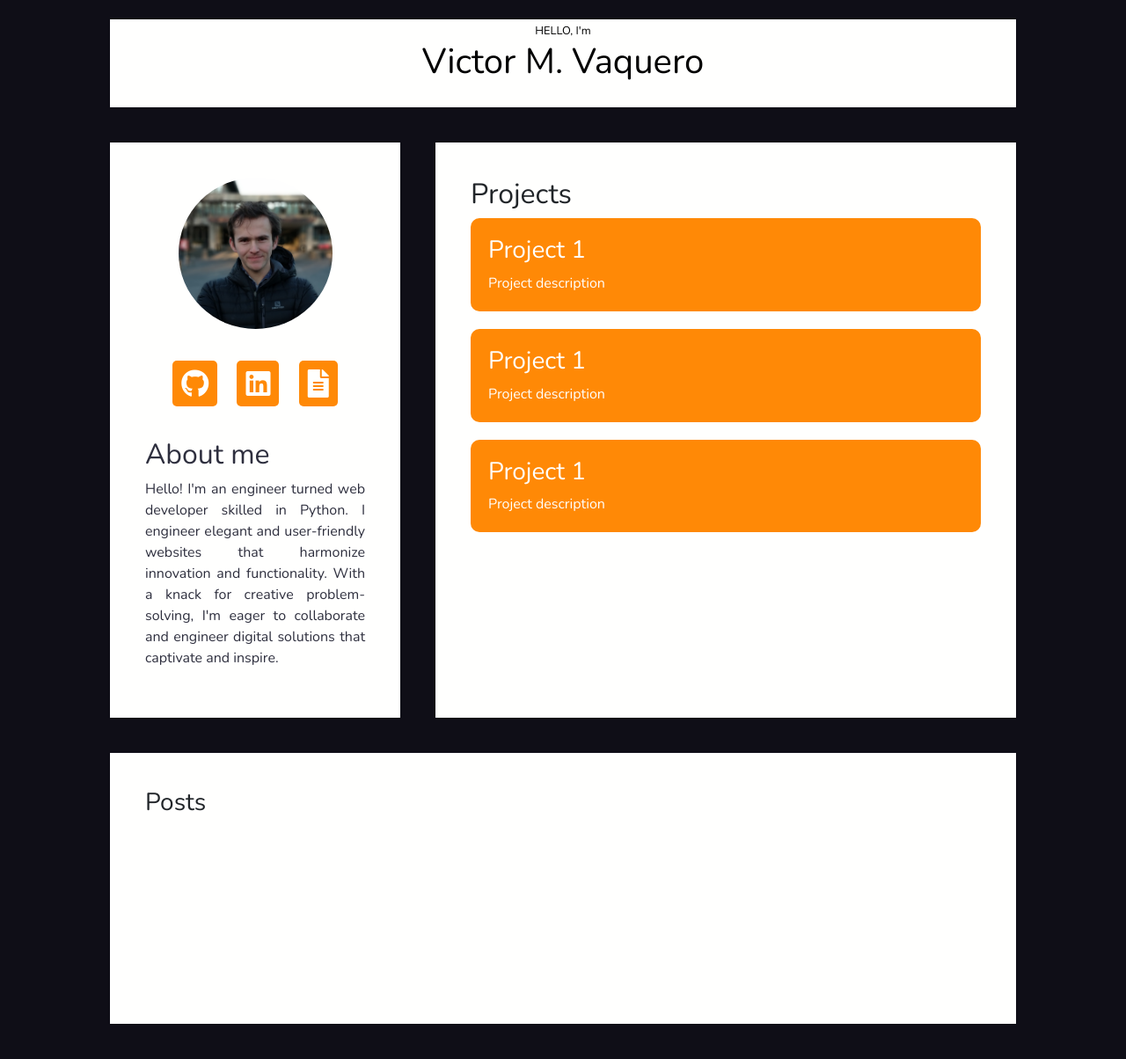
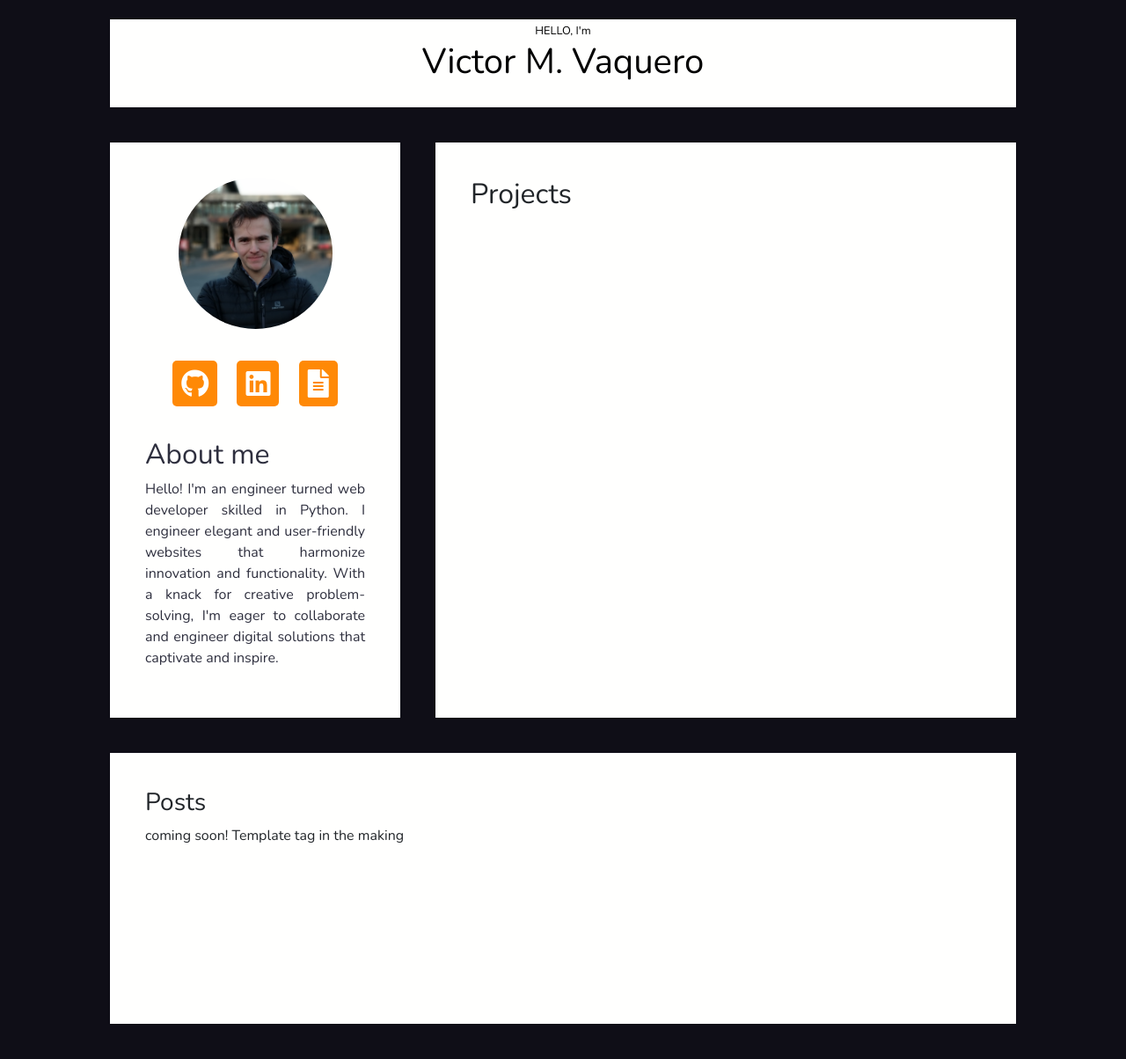
Before and after one commit to zomvie-break/blog, a Django app: template mysite/home/templates/home/index.html in a window 1280 px wide. Shown: the part 58-1262 px from the top of the page at 88% size. Run offline with Django 3.2, Linux system fonts and the light colour scheme; the template is opened without the code that fills it, so the values that code supplies are empty; some libraries are stand-ins or nearby versions.

Commit message:
add projects to index.html

```diff
--- a/mysite/home/templates/home/index.html
+++ b/mysite/home/templates/home/index.html
@@ -33,7 +33,9 @@
       <div>
         <h2>About me</h2>
         <p>
-          Hello! I'm an engineer turned web developer skilled in Python. I engineer elegant and user-friendly websites that harmonize innovation and functionality. With a knack for creative problem-solving, I'm eager to collaborate and engineer digital solutions that captivate and inspire.
+          Hello! I'm an engineer turned web developer skilled in Python. I engineer elegant and user-friendly websites
+          that harmonize innovation and functionality. With a knack for creative problem-solving, I'm eager to
+          collaborate and engineer digital solutions that captivate and inspire.
         </p>
       </div>
     </article>
@@ -44,30 +46,16 @@
     <article>
       <h2>Projects</h2>
       <ul>
+        {% for project in projects %}
         <li>
-          <a href="#">
+          <a href="{{ project.url }}" target="new">
             <div>
-              <h3>Project 1</h3>
-              <p>Project description</p>
+              <h3>{{ project.title }}</h3>
+              <p>{{ project.description }}</p>
             </div>
           </a>
         </li>
-        <li>
-          <a href="#">
-            <div>
-              <h3>Project 1</h3>
-              <p>Project description</p>
-            </div>
-          </a>
-        </li>
-        <li>
-          <a href="#">
-            <div>
-              <h3>Project 1</h3>
-              <p>Project description</p>
-            </div>
-          </a>
-        </li>
+        {% endfor %}
       </ul>
     </article>
   </section>
@@ -76,7 +64,7 @@
   <section id="container-posts">
     <article>
       <h3>Posts</h3>
-
+      <p>coming soon! Template tag in the making</p>
     </article>
   </section>
 </main>
--- a/mysite/home/views.py
+++ b/mysite/home/views.py
@@ -1,12 +1,12 @@
 from django.shortcuts import render
 from django.views import View
-from .models import Homepage
+from myprojects.models import Project
 
 # Create your views here.
 
 class MainView(View):
     template_name='home/index.html'
     def get(self, request):
-        homepage = Homepage.objects.get(id=1)
-        context = {'object':homepage}
+        projects = Project.objects.all()
+        context = {'projects':projects}
         return render(request, self.template_name, context)
```
